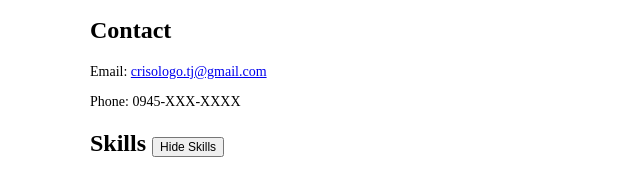
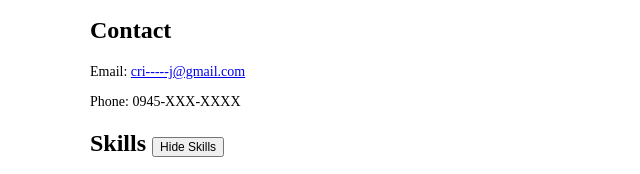
Before and after one commit to GitUser021/my-site, a plain HTML site: page docs/index.html in a window 1280 px wide. Shown: the part 392-566 px from the top of the page, 0-640 px from the left. Drawn offline with Linux system fonts and the light colour scheme.

Commit message:
Censored email

```diff
--- a/docs/index.html
+++ b/docs/index.html
@@ -31,7 +31,7 @@
           <h2>Contact</h2>
           <p>
             Email:
-            <a href="mailto:sample@example.com">crisologo.tj@gmail.com</a>
+            <a href="mailto:sample@example.com">cri-----j@gmail.com</a>
           </p>
           <p>Phone: 0945-XXX-XXXX</p>
         </section>
```
